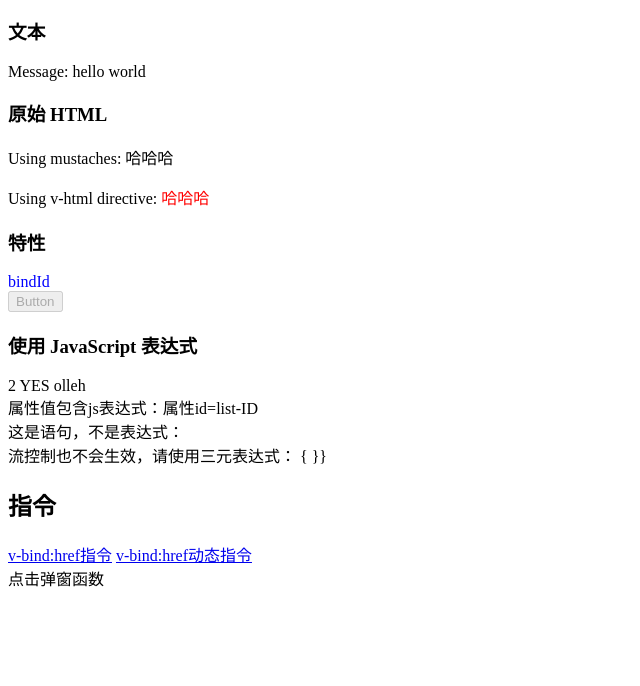
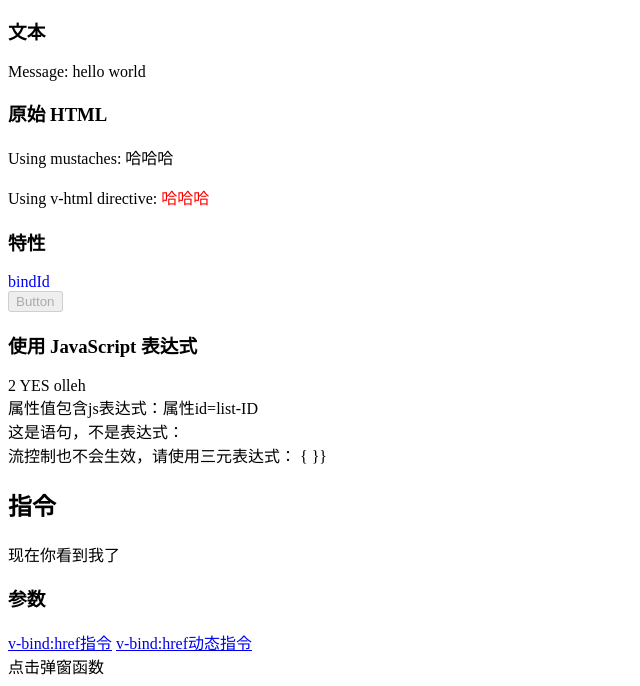
Before and after one commit to fe-bloggers/wheels-go, a website: page yzz-go/template/index.html in a window 1280 px wide. Shown: the part 127-813 px from the top of the page, without its empty margins (0-640 px from the left). Drawn offline with Linux system fonts and the light colour scheme.

Commit message:
:sparkles: Add v-if

```diff
--- a/yzz-go/template/index.html
+++ b/yzz-go/template/index.html
@@ -47,6 +47,8 @@
       流控制也不会生效，请使用三元表达式：
       {{ if (ok) { return message } }}
       <h2>指令</h2>
+      <p v-if="seen">现在你看到我了</p>
+      <h3>参数</h3>
       <a v-bind:href="url" target="_blank">v-bind:href指令</a>
       <a v-bind:[attributename]="url" target="_blank"> v-bind:href动态指令 </a>
       <br />
--- a/yzz-go/template/index.js
+++ b/yzz-go/template/index.js
@@ -12,6 +12,7 @@
     isButtonDisabled: true,
     url: 'https://cn.vuejs.org/v2/guide/syntax.html#参数',
     attributename: 'href',
+    seen: true,
     alertMe: function() {
       alert('Well done!')
     },
@@ -141,8 +142,8 @@
       const name = element.attributes[i].name
       if (name.slice(0, 7) === 'v-bind:') {
         bind(element, i)
-      } else if (name.slice(0, 5) === 'v-if:') {
-        show(elemnt, i)
+      } else if (name.slice(0, 5) === 'v-if') {
+        show(element, i)
       } else if (name.slice(0, 5) === 'v-on:') {
         onfunc(element, i)
       }
@@ -181,7 +182,14 @@
     }
   }
 
-  function show(element, i) {}
+  function show(element, i) {
+    let value = element.attributes[i].value
+    if (!data[value]) {
+      element.outerHTML = `<yzz name="${value}"><!-- ${
+        element.outerHTML
+      } --></yzz>`
+    }
+  }
 
   function onfunc(element, i) {
     let name = element.attributes[i].name.slice(5)
```
